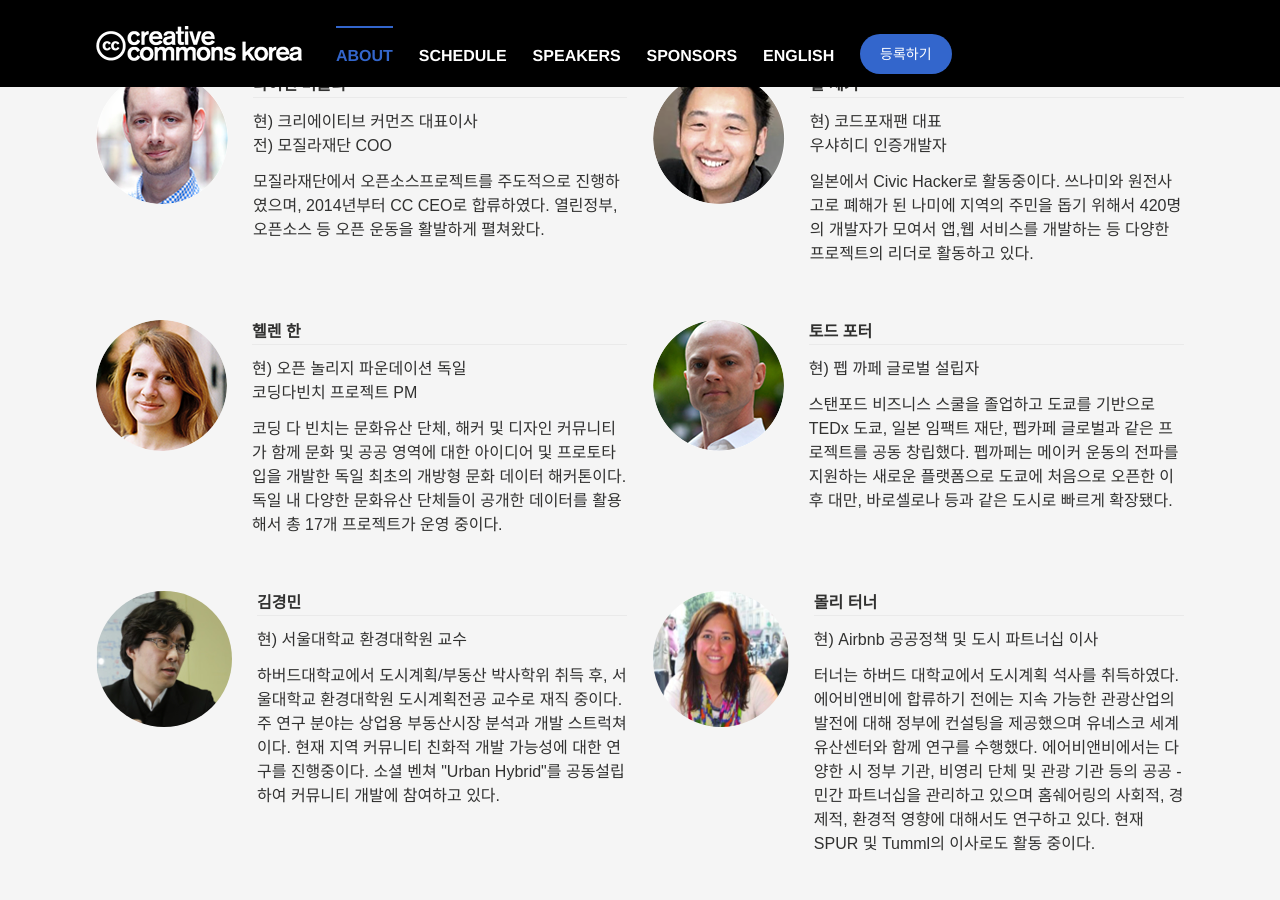
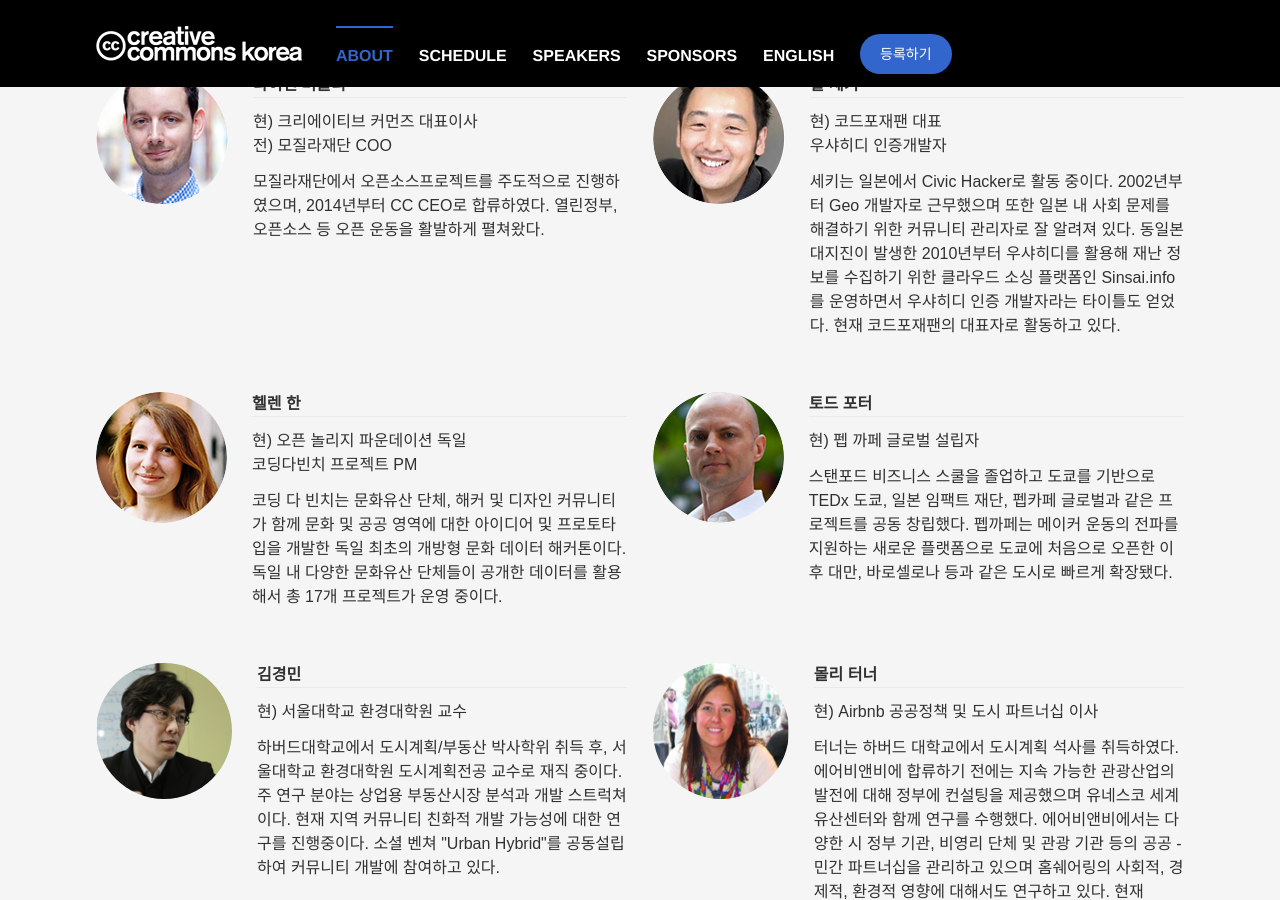
Before and after one commit to creativecommonskorea/cckcon3, a Jekyll site: the page built from index.md, in a window 1280 px wide and 900 px high, scrolled down 1266 px. Built offline with Jekyll 4.4.1, drawn with Linux system fonts in a browser that asks for light colours.

Commit message:
Updated description for Seki

```diff
--- a/_data/speakers.yml
+++ b/_data/speakers.yml
@@ -53,11 +53,20 @@
     "Lead of Code for Japan<br />
     Certified Developer by Ushahidi"
   desc_ko:
-    "일본에서 Civic Hacker로 활동중이다. 쓰나미와 원전사고로 폐해가 된 나미에 지역의 주민을 돕기 위해서 420명의 개발자가 모여서 앱,웹 서비스를 개발하는 등 다양한 프로젝트의 리더로 활동하고 있다."
+    "세키는 일본에서 Civic Hacker로 활동 중이다.
+    2002년부터 Geo 개발자로 근무했으며 또한 일본 내 사회 문제를 해결하기 위한 커뮤니티 관리자로 잘 알려져 있다.
+    동일본대지진이 발생한 2010년부터 우샤히디를 활용해 재난 정보를 수집하기 위한 클라우드 소싱 플랫폼인
+    Sinsai.info를 운영하면서 우샤히디 인증 개발자라는 타이틀도 얻었다.
+    현재 코드포재팬의 대표자로 활동하고 있다."
   desc_en:
-    "Seki is a civic hacker from Japan. He is the leader of 420 developers
-    who are creating web and mobile application services
-    for Tsunami and nuclear disaster victims."
+    "Seki is a civic hacker from Japan.
+    Besides he has been working as a Geo Developer since 2002,
+    he is well known as a community manager for solving social issues in Japan.
+    Also, He is entitled as Ushahidi Certificated Developer
+    since he has been a managing director of Sinsai.info,
+    a cloud sourcing platform for collecting crisis information
+    using Ushahidi since 2010, the Great East Japan Earthquake occurred.
+    He is also a representative of Code for Japan."
   profile_img: hal.png
 
 - name_ko: 헬렌 한
```
